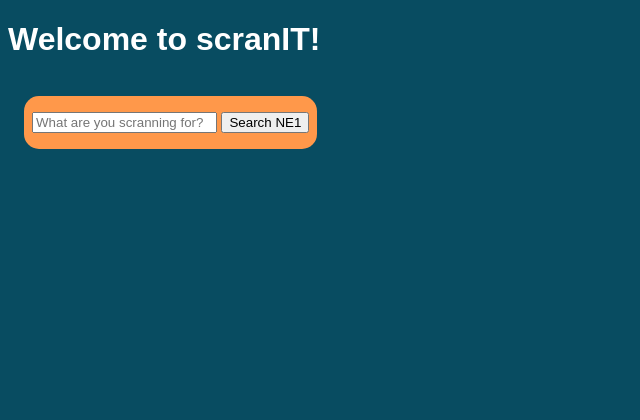
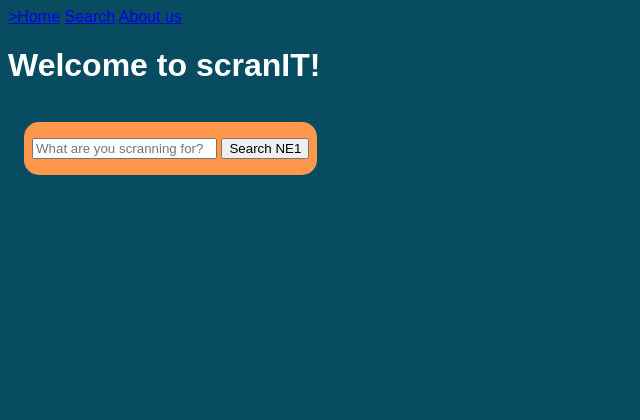
Before and after one commit to jay0dyer/ScranIT, a Flask app: page / in a window 1280 px wide. Shown: the top 420 px of the page, without its empty margins (0-640 px from the left). After the commit the page ends 175 px from the top, so only its background shows below. Run offline with Flask 3, Linux system fonts and the light colour scheme.

Commit message:
added a bunch of stuff

```diff
--- a/app.py
+++ b/app.py
@@ -1,4 +1,5 @@
-from flask import Flask, render_template, request
+from flask import Flask, render_template, request, send_from_directory
+import os
 from ScranSearch import ScranSearchEngine
 
 print("loading back end...")
@@ -33,6 +34,14 @@ def search():
 def AboutUs():
     return render_template('AboutUs.html')
 
+@app.route('/favicon.ico')
+def favicon():
+    return send_from_directory(os.path.join(app.root_path, 'static', 'Images'),
+                               'favicon.ico', mimetype='image/vnd.microsoft.icon')
+
+
+
+
 
 if __name__ == '__main__':
     app.run(threaded=False) #code needs to run on one thread for it to interact nicely with the database
--- a/templates/AboutUs.html
+++ b/templates/AboutUs.html
@@ -2,7 +2,9 @@
 <html lang="en">
 <head>
     <meta charset="UTF-8">
-    <title>Title</title>
+    <link rel="shortcut icon" href="{{ url_for('static', filename='Images/favicon.ico') }}">
+    <link rel="stylesheet" href="{{ url_for('static', filename='master.css') }}">
+    <title>About us - Scranit</title>
 </head>
 <body>
 <h1>About us</h1>
--- a/templates/landing.html
+++ b/templates/landing.html
@@ -4,11 +4,22 @@
     <meta charset="UTF-8">
     <meta name="viewport" content="width=device-width, initial-scale=1.0">
     <meta http-equiv="X-UA-Compatible" content="ie=edge">
-    <title>Title</title>
+    <link rel="shortcut icon" href="{{ url_for('static', filename='Images/favicon.ico') }}">
+    <title>Scranit - Home</title>
     <link rel="stylesheet" href="{{ url_for('static', filename='master.css') }}">
     <h1 id="GreatfoodforNE1">Great food for NE1</h1>
 </head>
 <body>
+
+
+<nav class="navbar">
+				<div class="nav-links">
+						<a href={{ url_for('landing_page') }}>>Home</a>
+						<a href={{ url_for('search') }}>Search</a>
+                        <a href={{ url_for('AboutUs') }}>About us</a>
+				</div>
+		</nav>
+
 <H1>Welcome to scranIT!</H1>
     <form method="POST", id="searchbox">
       <input name="text" placeholder="What are you scranning for?">
--- a/templates/search.html
+++ b/templates/search.html
@@ -6,6 +6,7 @@
     <title>Scran</title>
     <link rel="stylesheet" href="{{ url_for('static', filename='master.css') }}">
       <link rel="stylesheet" href="{{ url_for('static', filename='search.css') }}">
+      <link rel="shortcut icon" href="{{ url_for('static', filename='Images/favicon.ico') }}">
   </head>
   <body>
     <H1>Welcome to scranIT!</H1>
```
Also changed, not shown: static/Images/android-chrome-192x192.png (added), static/Images/android-chrome-512x512.png (added), static/Images/apple-touch-icon.png (added), static/Images/favicon-16x16.png (added), static/Images/favicon-32x32.png (added), static/Images/favicon.ico (added).
